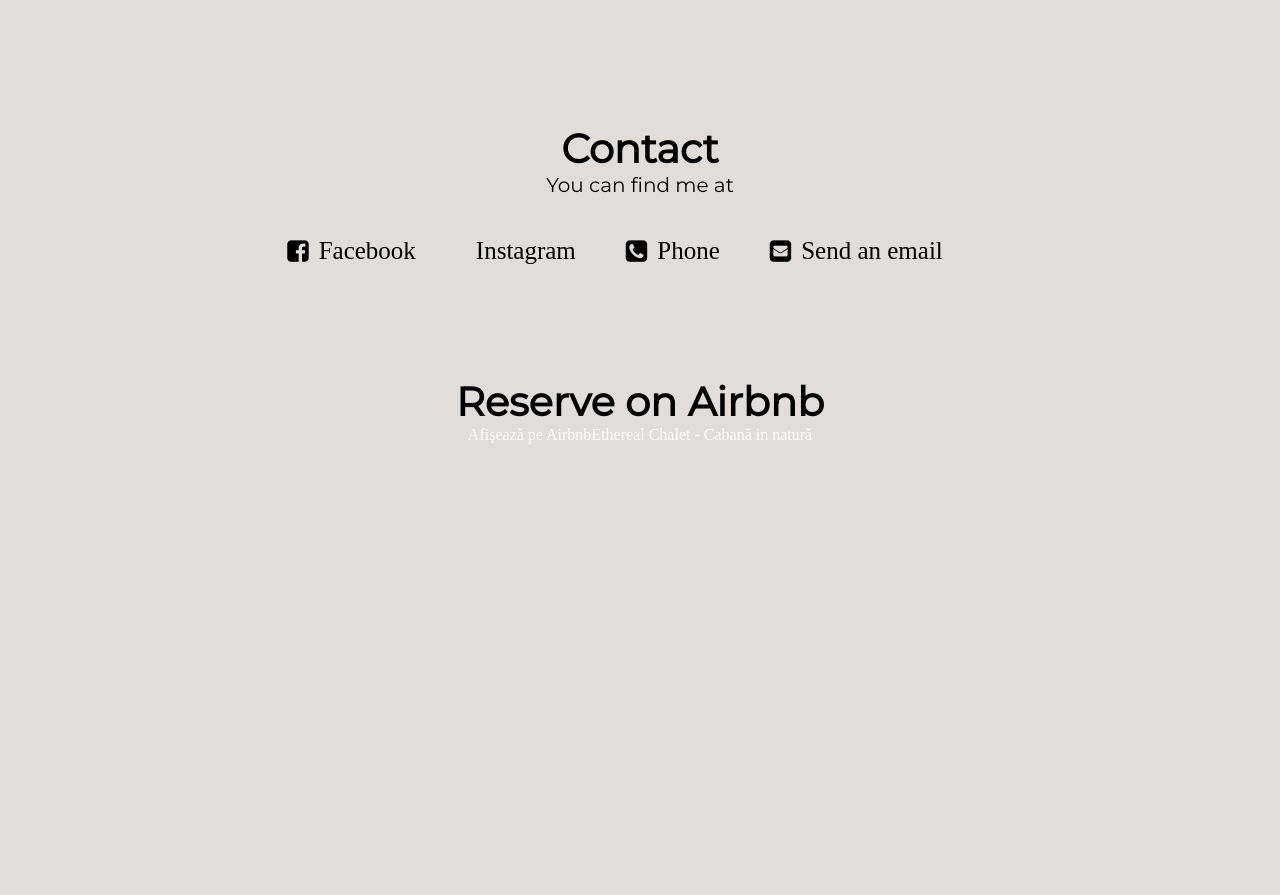
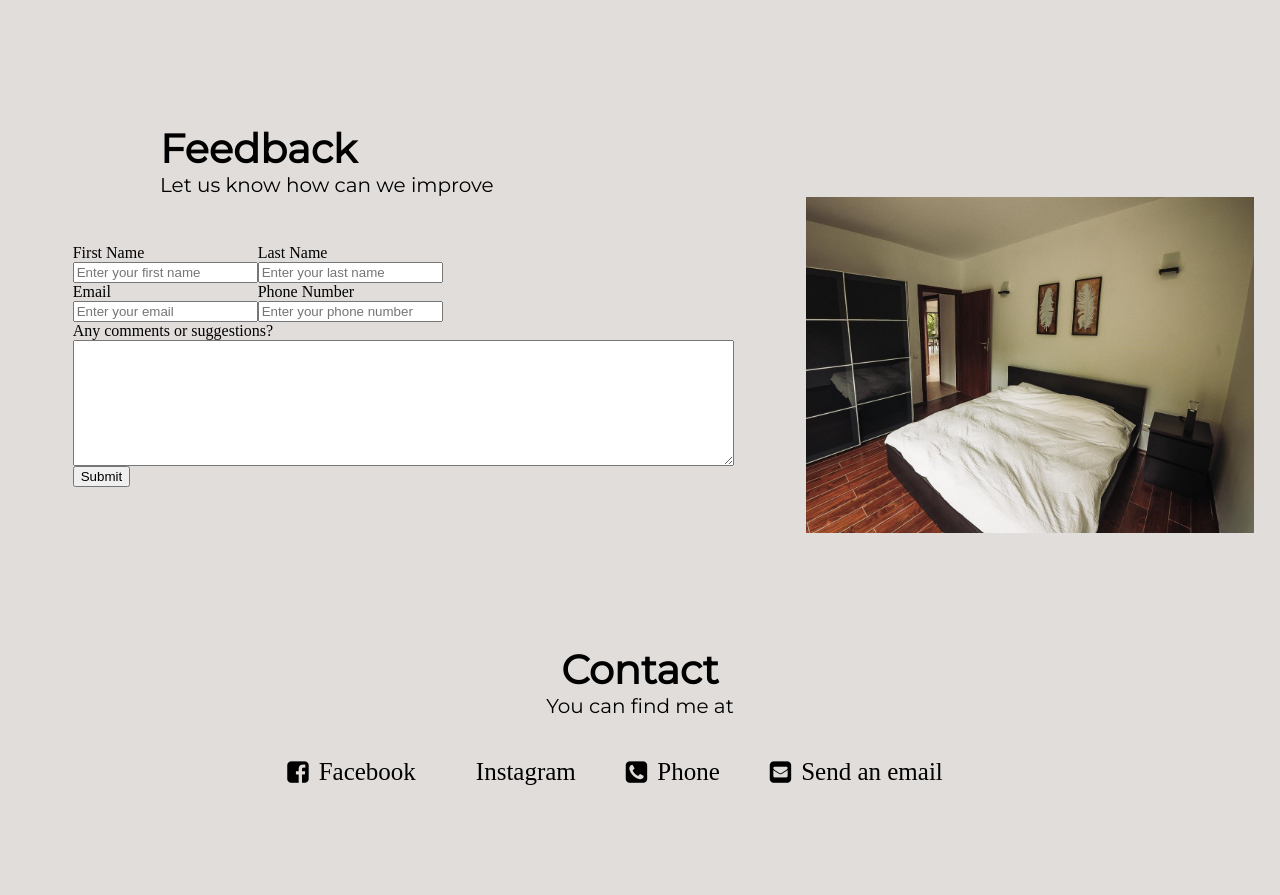
Before and after one commit to mateib47/Ethereal-Chalet, a plain HTML site: page index.html in a window 1280 px wide. Shown: the part 4526-5421 px from the top of the page. Before the commit the page ends 5252 px from the top, so only its background shows below. Drawn offline with Linux system fonts and the light colour scheme; a script that the page names is missing; some icons are missing; a web font is replaced by a local one.

Commit message:
made the form section

```diff
--- a/css/style.css
+++ b/css/style.css
@@ -198,6 +198,24 @@ text-align: center;
   justify-content: center;
   align-items: center;
 }
+.form-row{
+  display: flex;
+  flex-direction: row;
+}
+.form-box{
+  display: flex;
+  flex-direction: column;
+}
+.feedback-section{
+  display: flex;
+  flex-direction: row-reverse;
+}
+.feedback-image{
+  max-width: 35%;
+  height: auto;
+  margin-right: 2vw;
+}
+/* TODO: style the form and make it responsive */
 @media screen and (max-width: 958px){
   :target:before {
       height: 220px;
--- a/index.html
+++ b/index.html
@@ -136,7 +136,40 @@
         </div>
       </section>
       <section id="Feedback">
-
+        <h1 class="text">Feedback</h1>
+        <p class="text">Let us know how can we improve</p>
+        <div class="feedback-section">
+          <img src="images/feedback.jpeg" alt="Room image" class="feedback-image">
+          <form class="text" action="index.html" method="post">
+            <div class="form-row">
+              <div class="form-box">
+                <label for="first-name" id="name-label">First Name</label>
+                <input id="first-name" type="text" placeholder="Enter your first name" required>
+              </div>
+              <div class="form-box">
+                <label for="last-name" id="name-label">Last Name</label>
+                <input id="last-name" type="text" placeholder="Enter your last name" required>
+              </div>
+            </div>
+            <div class="form-row">
+              <div class="form-box">
+                <label for="email" id="email-label"> Email</label>
+                <input id="email" type="email" placeholder="Enter your email" required>
+              </div>
+              <div class="form-box">
+                <label for="phone-number" id="number-label"> Phone Number</label>
+                <input id="phone-number" type="number" placeholder="Enter your phone number">
+              </div>
+            </div>
+            <div class="form-row">
+              <div class="form-box">
+                <label for="suggestions">Any comments or suggestions?</label>
+                <textarea id="sugggestions" name="sugggestions" rows="8" cols="80"></textarea>
+              </div>
+            </div>
+            <button type="submit" id="submit">Submit</button>
+          </form>
+        </div>
       </section>
       <section id="Contact">
         <h1 class="text">Contact</h1>
```
Also changed, not shown: images/feedback.jpeg (added).
